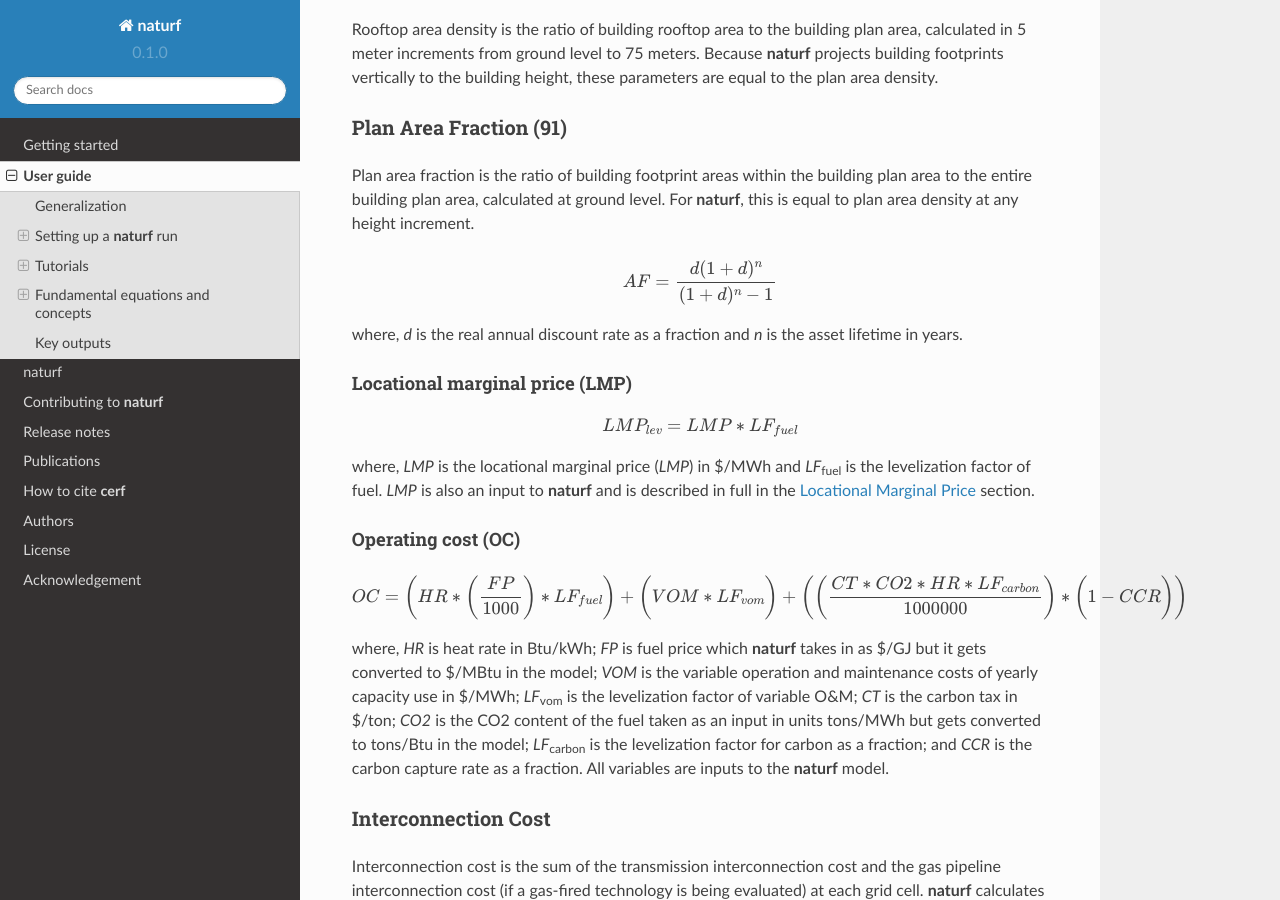
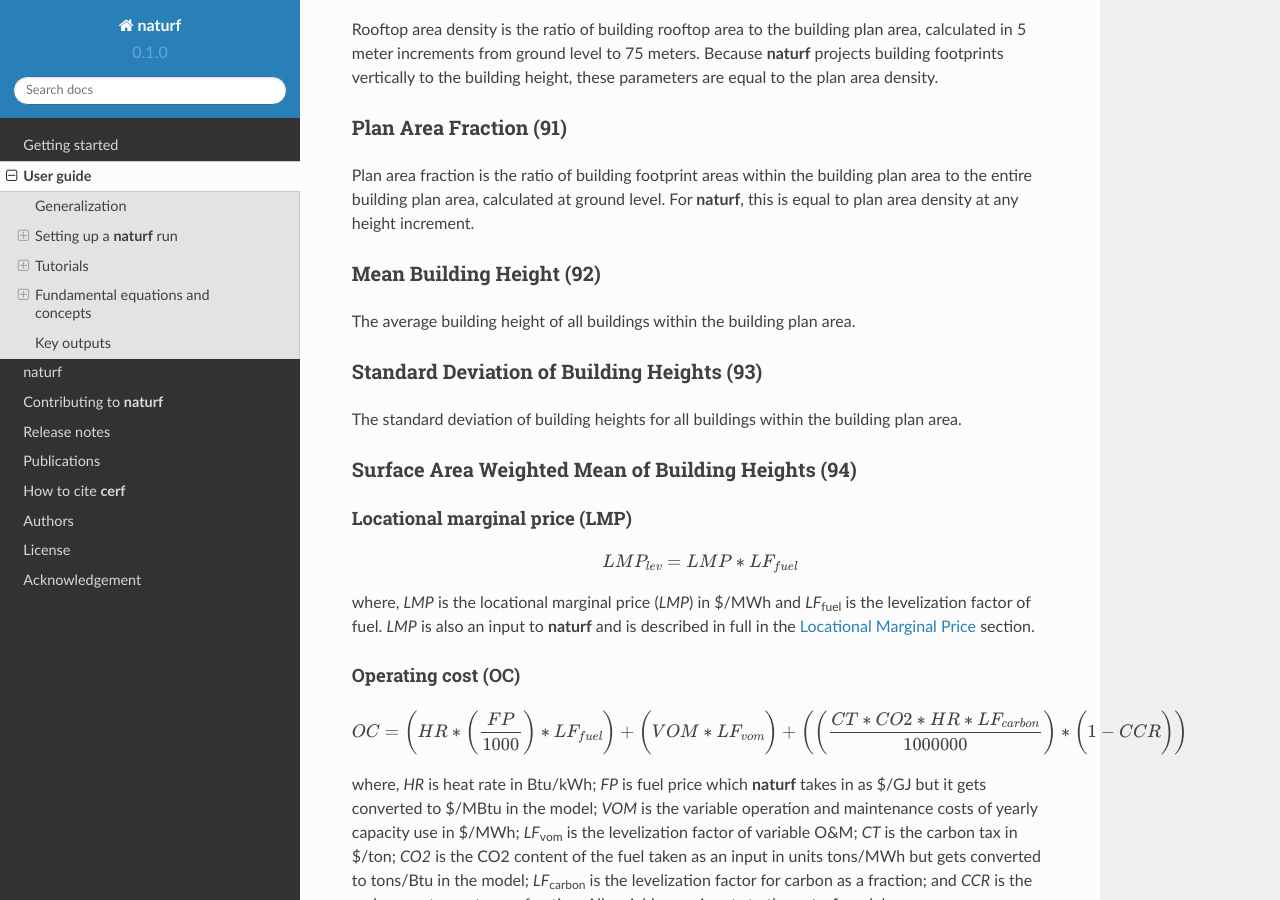
Before and after one commit to IMMM-SFA/naturf, a Sphinx documentation site: the page built from docs/source/user_guide.rst, in a window 1280 px wide and 900 px high, scrolled down 13265 px. Built offline with Sphinx 7.4.7 and the Read the Docs theme 2.0.0, drawn with Linux system fonts in a browser that asks for light colours; formulas are drawn with MathJax 3.

Commit message:
added definitions for parameters 91-95

```diff
--- a/docs/source/user_guide.rst
+++ b/docs/source/user_guide.rst
@@ -485,11 +485,20 @@ Plan Area Fraction (91)
 
 Plan area fraction is the ratio of building footprint areas within the building plan area to the entire building plan area, calculated at ground level. For **naturf**, this is equal to plan area density at any height increment.
 
-.. math::
+Mean Building Height (92)
+~~~~~~~~~~~~~~~~~~~~~~~~~
 
-    AF = \frac{d(1 + d)^n}{(1 + d)^n - 1}
+The average building height of all buildings within the building plan area.
 
-where, *d* is the real annual discount rate as a fraction and *n* is the asset lifetime in years.
+Standard Deviation of Building Heights (93)
+~~~~~~~~~~~~~~~~~~~~~~~~~~~~~~~~~~~~~~~~~~~
+
+The standard deviation of building heights for all buildings within the building plan area.
+
+Surface Area Weighted Mean of Building Heights (94)
+~~~~~~~~~~~~~~~~~~~~~~~~~~~~~~~~~~~~~~~~~~~~~~~~~~~
+
+
 
 
 Locational marginal price (LMP)
```
